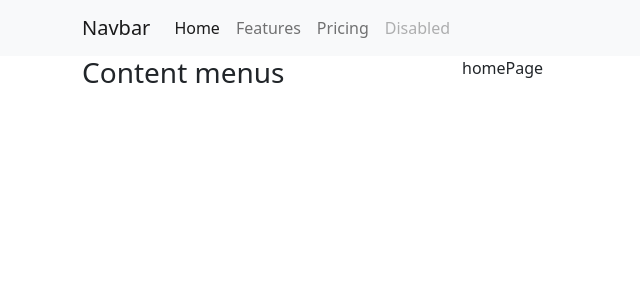
After one commit to fobiero/chachisha_DJ_04, a Django app: page / in a window 1280 px wide. The commit adds this page. Shown: the top 300 px of the page, without its empty margins (0-640 px from the left). Run offline with Django 4.2, Linux system fonts and the light colour scheme.

Commit message:
create user

```diff
--- a/chachisha/templates/base.html
+++ b/chachisha/templates/base.html
@@ -18,7 +18,7 @@
 <body>
     <nav class="navbar navbar-expand-lg navbar-light bg-light">
         <div class="container">
-            <a class="navbar-brand" href="#">Navbar</a>
+            <a class="navbar-brand" href="{% url 'home' %}">Navbar</a>
             <button class="navbar-toggler" type="button" data-bs-toggle="collapse" data-bs-target="#navbarNavAltMarkup" aria-controls="navbarNavAltMarkup" aria-expanded="false" aria-label="Toggle navigation">
             <span class="navbar-toggler-icon"></span>
           </button>
--- /dev/null
+++ b/chachisha/templates/index.html
@@ -0,0 +1,6 @@
+{% extends 'base.html' %}
+
+<!-- content  -->
+{% block content %} homePage
+<!-- end for  -->
+{% endblock content %}
```
Also changed, not shown: db.sqlite3.
